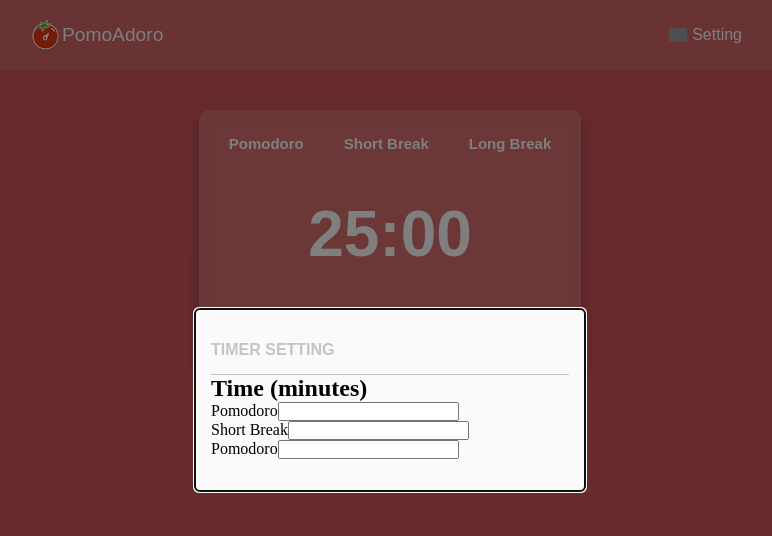
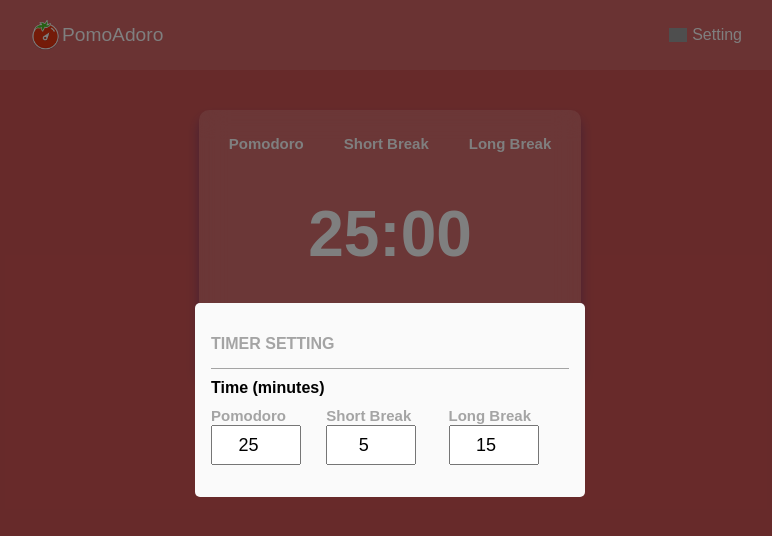
Before and after one commit to ThyagoFontenele/Pomodoro-Web, a React (Create React App) app: page / in a window 1280 px wide. Both pictures are taken after a click on the item "Setting". Shown: the top 536 px of the page, without its empty margins (250-1022 px from the left). Built offline with nearby package versions, Linux system fonts and the light colour scheme; grey boxes are pictures that could not be loaded.

Commit message:
setting time funcional, estilizado e com localStorage

```diff
--- a/src/Context/GlobalContext.js
+++ b/src/Context/GlobalContext.js
@@ -1,4 +1,4 @@
-import { createContext, useState } from 'react';
+import { createContext, useState, useEffect } from 'react';
 
 
 export const GlobalContext = createContext();
@@ -6,9 +6,26 @@ export const GlobalContext = createContext();
 export function GlobalProvider({children}){
 
     const [type, setType] = useState(1);
+    const [pomodoroMinutes, setPomodoroMinutes] = useState(localStorage.getItem("pomodoro") || 25);
+    const [breakMinutes, setBreakMinutes] = useState(localStorage.getItem("break") || 5);
+    const [longBreakMinutes, setLongBreakMinutes] = useState(localStorage.getItem("longBreak") || 15);
 
+    useEffect(() => {
+        localStorage.setItem("pomodoro", pomodoroMinutes);
+        localStorage.setItem("break", breakMinutes);
+        localStorage.setItem("longBreak", longBreakMinutes);
+    },[pomodoroMinutes, breakMinutes, longBreakMinutes])
     return(
-        <GlobalContext.Provider value={{type, setType}}>
+        <GlobalContext.Provider value={{
+            type,
+            setType,
+            pomodoroMinutes,
+            setPomodoroMinutes,
+            breakMinutes,
+            setBreakMinutes,
+            longBreakMinutes,
+            setLongBreakMinutes
+        }}>
             {children}
         </GlobalContext.Provider>
     )
--- a/src/components/Display/index.jsx
+++ b/src/components/Display/index.jsx
@@ -5,11 +5,11 @@ import { GlobalContext } from "../../Context/GlobalContext";
 
 export function Display(){
 
-  const {type,setType} = useContext(GlobalContext);
+  const {type,setType, pomodoroMinutes, breakMinutes, longBreakMinutes} = useContext(GlobalContext);
 
-  const workTime = 60 * 25;
-  const breakTime = 60 * 5;
-  const longBreakTime = 60 * 15;
+  const workTime = 60 * pomodoroMinutes;
+  const breakTime = 60 * breakMinutes;
+  const longBreakTime = 60 * longBreakMinutes;
 
   const [totalSeconds, setTotalSeconds] = useState(workTime);
   const [minutes, setMinutes] = useState(0)
@@ -30,10 +30,12 @@ export function Display(){
         else{
           setToggleStart(false);
           if(type === 1 && countPomodoro < 4){
+            alert('Decanse.');
             setCountPomodoro(state => state + 1);
             setType(2);
           }
           else if(type === 1 && countPomodoro === 4){
+            alert('Decanse.');
             setCountPomodoro(1);
             setType(3);
           }
--- a/src/components/ModalSettings/index.jsx
+++ b/src/components/ModalSettings/index.jsx
@@ -2,9 +2,27 @@ import Modal from "react-modal";
 import {useContext} from 'react';
 import { ModalContext } from "../../Context/ModalContext";
 import { Container } from "./styled";
-
+import { GlobalContext } from "../../Context/GlobalContext";
 export function ModalSettings(){
     const {settingModalOpen, setSettingModalOpen} = useContext(ModalContext)
+
+    const {pomodoroMinutes, setPomodoroMinutes} = useContext(GlobalContext);
+    const {breakMinutes, setBreakMinutes} = useContext(GlobalContext);
+    const {longBreakMinutes, setLongBreakMinutes} = useContext(GlobalContext);
+
+
+    function setMinutes(value, callback){
+        if(value > 60){
+            alert('O valor não pode ser maior que 60.');
+        }
+        else if(value < 0){
+            alert('O valor não pode ser menor que 0.');
+        }
+        else{
+            callback(value);
+        }
+    }
+
     return(
         <Modal
         isOpen={settingModalOpen}
@@ -19,15 +37,15 @@ export function ModalSettings(){
                     <ul>
                         <li>
                             <label>Pomodoro</label>
-                            <input type="number" />
+                            <input type="number" name="pomodoro" value={pomodoroMinutes} onChange={(e) => setMinutes(e.target.value, setPomodoroMinutes)}/>
                         </li>
                         <li>
                             <label>Short Break</label>
-                            <input type="number" />
+                            <input type="number"name="shortBreak" value={breakMinutes} onChange={(e) => setMinutes(e.target.value, setBreakMinutes)}/>
                         </li>
                         <li>
-                            <label>Pomodoro</label>
-                            <input type="number" />
+                            <label>Long Break</label>
+                            <input type="number" value={longBreakMinutes} onChange={(e) => setMinutes(e.target.value, setLongBreakMinutes)}/>
                         </li>
                     </ul>
                 </div>
--- a/src/components/ModalSettings/styled.js
+++ b/src/components/ModalSettings/styled.js
@@ -3,9 +3,34 @@ import styled from 'styled-components';
 export const Container = styled.div`
     h1{
         font-size: 16px;
-        color: #c4c4c4;
+        color: #a4a4a4;
         font-family: Arial, Helvetica, sans-serif;
         padding-bottom: 15px;
-        border-bottom: 1px solid #c4c4c4;
+        border-bottom: 1px solid #a4a4a4;
     }
+   div{
+
+    h2{
+        font-size: 16px;
+        font-family: Arial, Helvetica, sans-serif;
+        padding: 10px 0px;
+    }
+    ul{
+        display: flex;
+        li{
+            label{
+                font-family: arial, Helvetica, sans-serif;
+                font-size: 15px;
+                font-weight: 600;
+                color: #a4a4a4;
+            }
+            input{
+                width: 90px;
+                height: 40px;
+                font-size: 18px;
+                text-align: center;
+            }
+        }
+    }
+   }
 `;
--- a/src/styles/global.js
+++ b/src/styles/global.js
@@ -34,6 +34,7 @@ export const GlobalStyle = createGlobalStyle`
         padding: 2rem 1rem;
         position: relative;
         border-radius: 5px;
+        outline: none;
     }
     .react-modal-overlay{
         background-color: rgba(0, 0, 0, 0.5);
```
